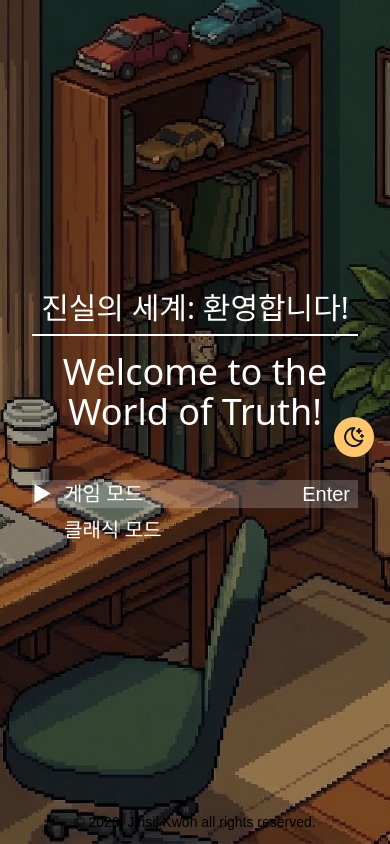
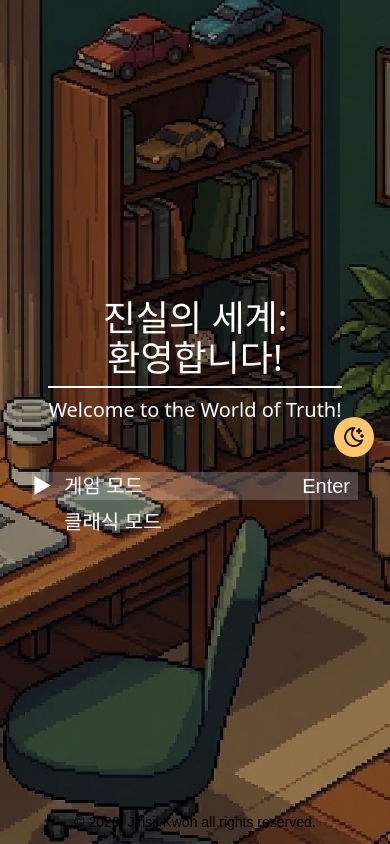
Before and after one commit to jinsiri/truthprevails, a Next.js app: page / in a window 390 px wide. Built offline with nearby package versions, Linux system fonts and the light colour scheme; a web font is replaced by a local one.

Commit message:
Feat: 인트로페이지 모바일 글자 크기 조정

```diff
--- a/app/page.tsx
+++ b/app/page.tsx
@@ -26,8 +26,8 @@ export default function Home() {
     <main className={'main-home relative flex min-h-screen flex-col items-center justify-center bg-amber-50 px-4 pt-10 pb-2.5'}>
       <div className={'absolute top-0 right-0 bottom-0 left-0 bg-black/40'}></div>
       <div className={'relative mb-10 space-y-2 p-4 text-center text-white md:w-auto md:space-y-0 md:space-x-2 md:px-10 md:py-[3.75rem]'}>
-        <h2 className={'mb-2 font-sans text-3xl break-keep md:mb-4 md:text-5xl lg:text-[4.75rem]'}>진실의 세계: 환영합니다!</h2>
-        <p className={'mb-10 inline-block border-t-2 pt-4 font-sans text-4xl'}>Welcome to the World of Truth!</p>
+        <h2 className={'mb-2 font-sans text-4xl break-keep md:mb-4 md:text-5xl lg:text-[4.75rem]'}>진실의 세계: 환영합니다!</h2>
+        <p className={'mb-10 inline-block border-t-2 pt-2 font-sans text-xl md:pt-4 md:text-2xl lg:text-4xl'}>Welcome to the World of Truth!</p>
         <div className={'mode-btns m-auto max-w-[500px]'}>
           <Link
             className={clsx(
```
